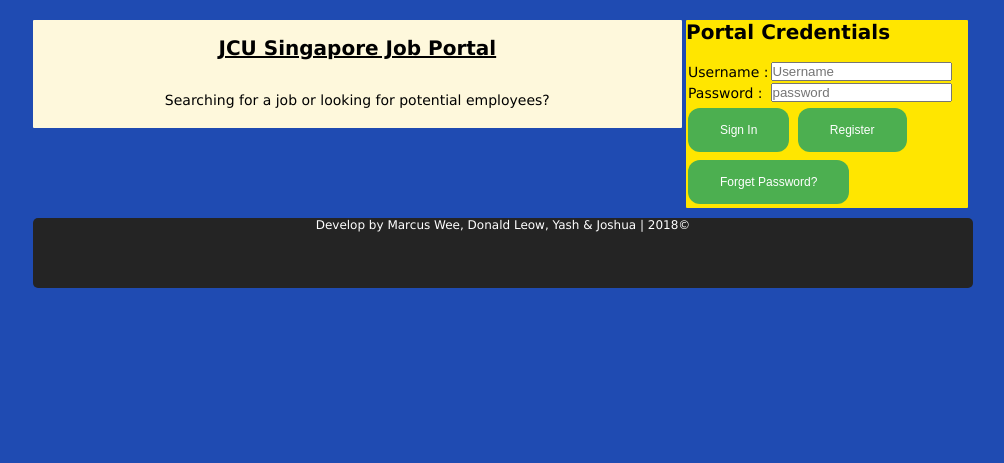
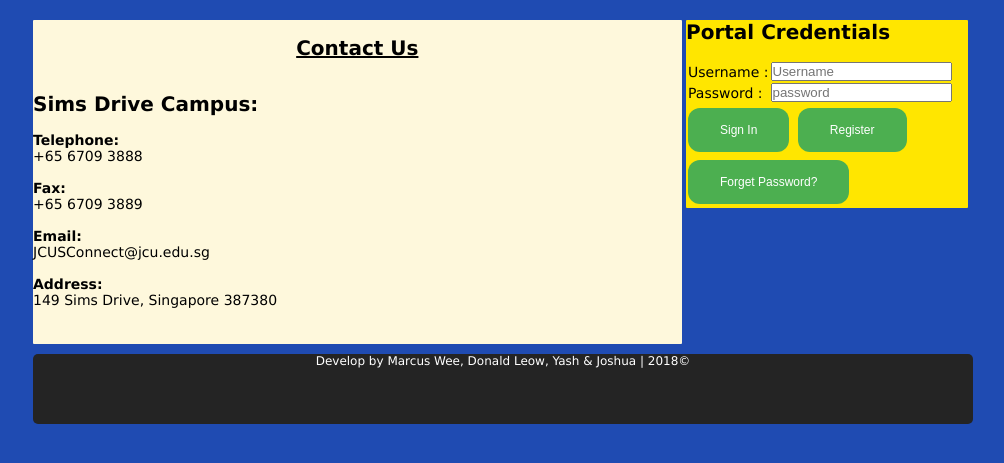
Before and after one commit to sgdonaldleow95/jcu_designthinking3_team_a7, a PHP site: page /contactUsPage.php in a window 1280 px wide. Shown: the part 263-726 px from the top of the page, without its empty margins (137-1141 px from the left). Run offline with PHP 8.4, Linux system fonts and the light colour scheme.

Commit message:
Create contact us page

```diff
--- a/contactUsPage.php
+++ b/contactUsPage.php
@@ -31,9 +31,16 @@
             <p>New information will appear here</p>
         <?php } else { ?>
             <br>
-            <center><h3><u>JCU Singapore Job Portal</u></h3></center>
+            <center><h3><u>Contact Us</u></h3></center>
             <br><br>
-            <p>Searching for a job or looking for potential employees?</p>
+            <h4>Sims Drive Campus:</h4>
+            <br>
+            <ul>
+                <ol><b>Telephone:</b><br> +65 6709 3888</ol><br>
+                <ol><b>Fax:</b><br> +65 6709 3889</ol><br>
+                <ol><b>Email:</b><br>JCUSConnect@jcu.edu.sg </ol><br>
+                <ol><b>Address:</b><br> 149 Sims Drive, Singapore 387380</ol><br>
+            </ul>
         <?php } ?>
     </div>
     <aside>
--- a/includes/nav.php
+++ b/includes/nav.php
@@ -3,5 +3,5 @@
     <li><a href="#">Browse Jobs</a></li>
     <li><a href="#">FAQ</a></li>
     <li><a href="#">About Us</a></li>
-    <li><a href="#">Contact Us</a></li>
+    <li><a href="contactUsPage.php">Contact Us</a></li>
 </ul>
```
